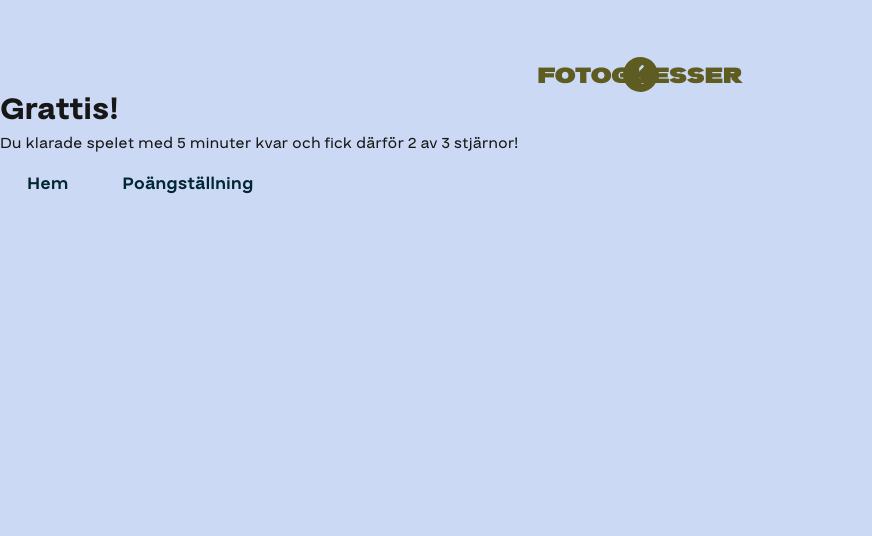
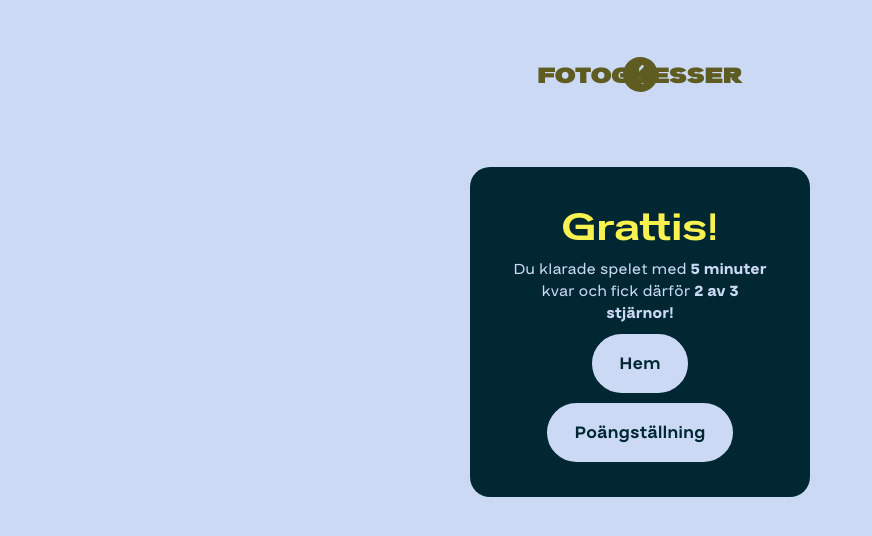
Before and after one commit to Skjesper/fotoguessr, a Next.js app: page /gameComplete in a window 1280 px wide. Shown: the top 536 px of the page, without its empty margins (0-872 px from the left). Built offline with nearby package versions, Linux system fonts and the light colour scheme.

Commit message:
Add styling to page

```diff
--- a/src/app/gameComplete/page.js
+++ b/src/app/gameComplete/page.js
@@ -7,14 +7,15 @@ let starsEarned = 2; // Example stars earned
 
 export default function GameCompletePage() {
   return (
-    <main>
+    <main className={styles.main}>
       <FotoguesserHeader />
-      <div className={styles.container}>
+      <section className={styles.infoContainer}>
+        {/* <div className={styles.contentContainer}> */}
         {/* Add stars component here */}
         <h1 className={styles.title}>Grattis!</h1>
         <p className={styles.description}>
-          Du klarade spelet med {timeTaken} minuter kvar och fick därför{" "}
-          {starsEarned} av 3 stjärnor!
+          Du klarade spelet med <strong>{timeTaken} minuter</strong> kvar och
+          fick därför <strong>{starsEarned} av 3 stjärnor!</strong>
         </p>
         <Button href="/" variant="light">
           Hem
@@ -22,7 +23,8 @@ export default function GameCompletePage() {
         <Button href="/leaderboard" variant="light">
           Poängställning
         </Button>
-      </div>
+        {/* </div> */}
+      </section>
     </main>
   );
 }
--- a/src/app/gameComplete/page.module.css
+++ b/src/app/gameComplete/page.module.css
@@ -0,0 +1,46 @@
+.main {
+  display: flex;
+  flex-direction: column;
+  min-height: 100vh;
+  gap: 5rem;
+  align-items: center;
+}
+
+.infoContainer {
+  display: flex;
+  flex-direction: column;
+  width: 21.25rem;
+  padding: 2.1875rem 2.5rem;
+  align-items: center;
+  gap: 0.625rem;
+  border-radius: 1.25rem;
+  background: var(--Midnight-blue-100, #002732);
+}
+
+/* .infoContainer {
+  display: flex;
+  width: 16.75rem;
+  flex-direction: column;
+  align-items: center;
+  gap: 1.1875rem;
+} */
+
+.title {
+  color: var(--Summerday, #f8f251);
+  text-align: center;
+  font-family: Kritik-Trial Semibold;
+  font-size: 2.375rem;
+  font-style: normal;
+  font-weight: 600;
+  line-height: normal;
+}
+
+.description {
+  color: var(--Morning-sky, #cbd9f4);
+  text-align: center;
+  font-family: Buvera;
+  font-size: 1rem;
+  font-style: normal;
+  font-weight: 400;
+  line-height: normal;
+}
```
